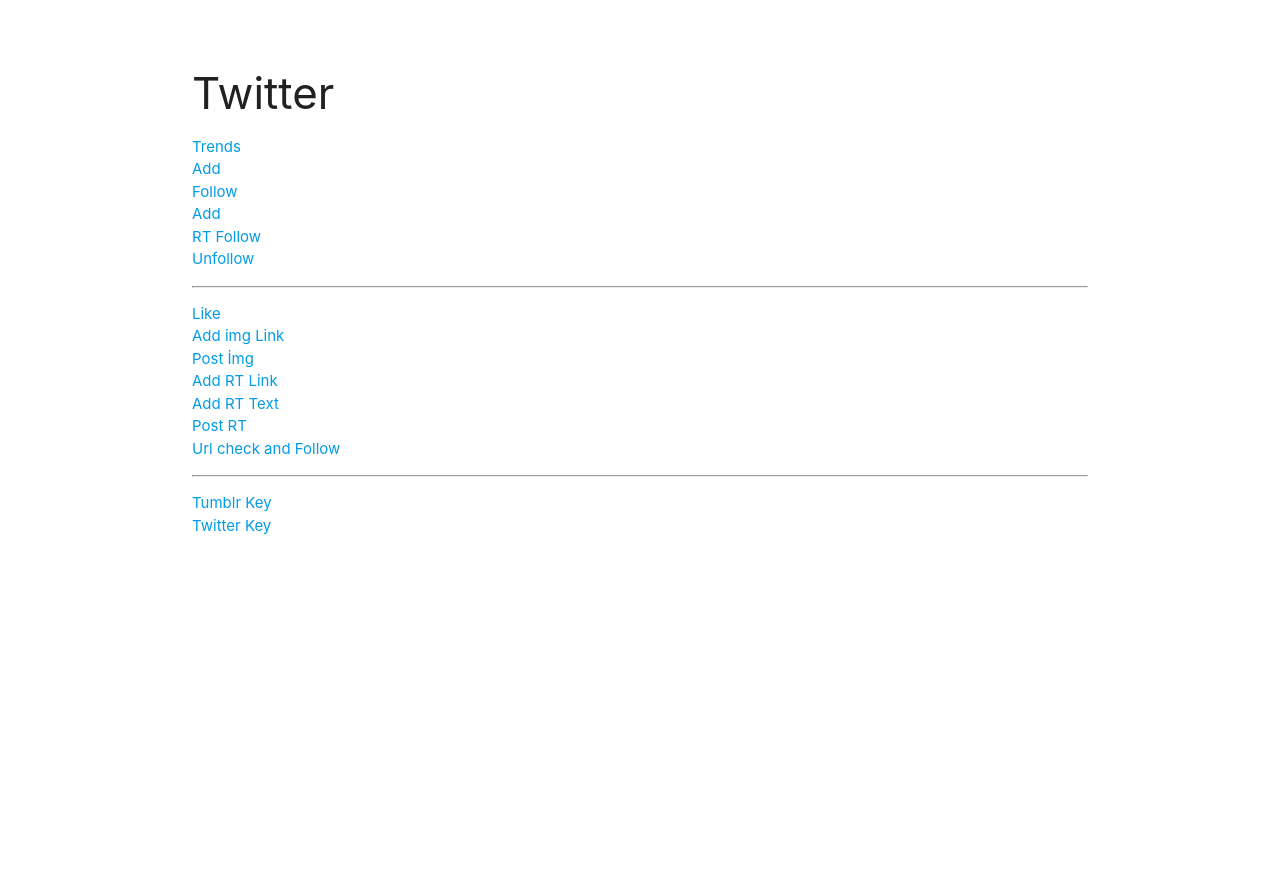
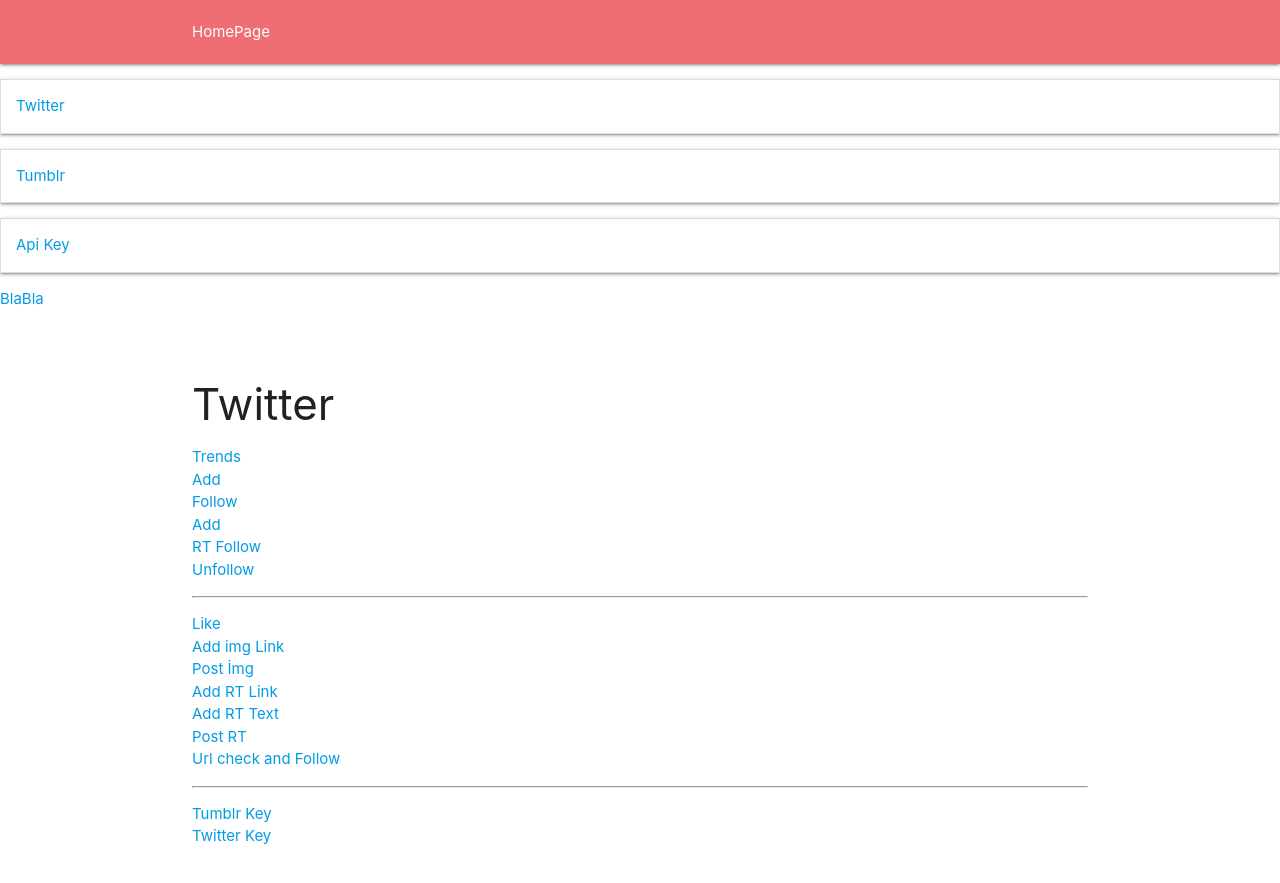
Before and after one commit to tolgahanuzun/TT_Platform, a Django app: page / in a window 1280 px wide. Before the commit the page ends 535 px from the top, so only its background shows below. Run offline with Django 3.2, Linux system fonts and the light colour scheme; the visitor is signed in with stand-in values (Sample User, id 1); some libraries are stand-ins or nearby versions.

Commit message:
template update

```diff
--- a/template/base.html
+++ b/template/base.html
@@ -5,6 +5,10 @@
 	{% load static %}
 
         <link rel="stylesheet" href="{% static 'css/materialize.css' %}">
+        <link rel="stylesheet" href="{% static 'css/styles.css' %}">
+
+
+
         <link rel="stylesheet" href="https://maxcdn.bootstrapcdn.com/font-awesome/4.5.0/css/font-awesome.min.css">
         <link href="https://fonts.googleapis.com/icon?family=Material+Icons" rel="stylesheet">
 
@@ -13,6 +17,18 @@
         <script src="{% static 'js/materialize/materialize.js' %}"></script>
         <script src="{% static 'js/materialize/init.js' %}"></script>
 
+            <meta name="mobile-web-app-capable" content="yes">
+    <link rel="icon" sizes="192x192" href="images/android-desktop.png">
+
+    <!-- Add to homescreen for Safari on iOS -->
+    <meta name="apple-mobile-web-app-capable" content="yes">
+    <meta name="apple-mobile-web-app-status-bar-style" content="black">
+    <meta name="apple-mobile-web-app-title" content="Material Design Lite">
+    <link rel="apple-touch-icon-precomposed" href="images/ios-desktop.png">
+
+    <!-- Tile icon for Win8 (144x144 + tile color) -->
+    <meta name="msapplication-TileImage" content="images/touch/ms-touch-icon-144x144-precomposed.png">
+    <meta name="msapplication-TileColor" content="#3372DF">
 
         <title>TT Platform</title>
 
@@ -21,10 +37,63 @@
 
 
 {% if request.user.is_authenticated %}
-
-
-
-
+<header>
+      <nav class="top-nav">
+        <div class="container">
+          <div class="nav-wrapper"><a class="page-title" href="/">HomePage</a></div>
+        </div>
+      </nav>
+      <div class="container"><a href="#" data-activates="nav-mobile" class="button-collapse top-nav full hide-on-large-only"><i class="fa fa-bars"></i></a>
+      </div>
+     <ul id="nav-mobile" class="side-nav fixed" style="transform: translateX(0%);">
+    <li class="no-padding">
+      <ul class="collapsible collapsible-accordion">
+        <li class="bold"><a class="collapsible-header  waves-effect waves-teal">Twitter</a>
+          <div class="collapsible-body" style="">
+            <ul>
+                <li><a href="/twitter">Twitter Trends</a></li>
+                <li><a href="{% url 'Twitter_User' %}">Users Add</a></li>
+                <li><a href="{% url 'Twitter_follow' %}">User Follow</a></li>
+                <li><a href="{% url 'Twitter_rtadd' %}">Tweet Add</a></li>
+                <li><a href="{% url 'Twitter_rt' %}">Tweet RT Follow</a></li>
+                <li><a href="{% url 'Twitter_unfollow' %}">Oto Unfollow</a></li>
+            </ul>
+          </div>
+        </li>
+      </ul>
+    </li>
+     <li class="no-padding">
+      <ul class="collapsible collapsible-accordion">
+        <li class="bold"><a class="collapsible-header  waves-effect waves-teal">Tumblr</a>
+          <div class="collapsible-body" style="">
+            <ul>
+                <li><a href="{% url 'Tumblr_Like' %}">Dashboard Like</a></li>
+                <li><a href="{% url 'Tumblr_imgpost' %}">İmage Url Add</a></li>
+                <li><a href="{% url 'Tumblr_post' %}">İmage Post</a></li>
+                <li><a href="{% url 'Tumblr_rtput' %}">Reblog Url Add</a></li>
+                <li><a href="{% url 'Tumblr_rt_text' %}">Reblog Text Template</a></li>
+                <li><a href="{% url 'Tumblr_rt_post' %}">Reblog Post</a></li>
+                <li><a href="{% url 'Tumblr_url_follow' %}">Post Notes</a></li>
+            </ul>
+          </div>
+        </li>
+      </ul>
+    </li>
+    <li class="no-padding">
+      <ul class="collapsible collapsible-accordion">
+        <li class="bold"><a class="collapsible-header  waves-effect waves-teal">Api Key </a>
+          <div class="collapsible-body" style="">
+            <ul>
+                <li><a href="{% url 'Tumblr_key' %}">Tumblr Key</a></li>
+                <li><a href="{% url 'Twitter_key' %}">Twitter Key</a></li>
+            </ul>
+          </div>
+        </li>
+      </ul>
+    </li>
+    <li class="bold"><a href="/" class="waves-effect waves-teal">BlaBla</a></li>
+  </ul>
+    </header>
 
 {% elif not request.user.is_authenticated %}
 <body>
@@ -45,9 +114,15 @@
 
 {% endif %}
 
+
     {% block register %}{% endblock %}
     {% block login %}{% endblock %}
     {% block index %}{% endblock %}
+<main>
+<div class="container">
+<div class="row">
+
+
     {% block twitter %}{% endblock %}
     {% block twitter_fallow %}{% endblock %}
     {% block twitter_rt %}{% endblock %}
@@ -56,6 +131,12 @@
     {% block user_key %}{% endblock %}
     {% block twitter_add %}{% endblock %}
 
+ </div>
+ </div>
+</main>
+
+
+
 
 
 
```
